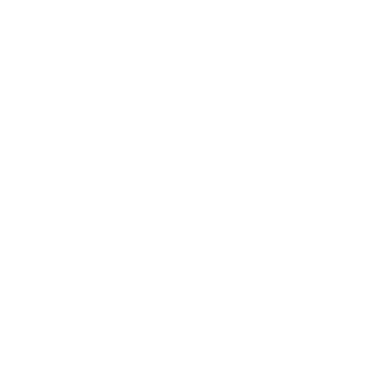
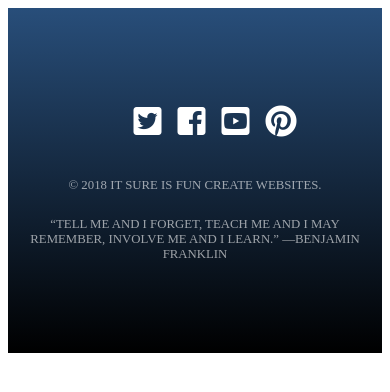
Before and after one commit to afide26/photo-gallery, a plain HTML site: page index.html in a window 390 px wide. Drawn offline with Linux system fonts and the light colour scheme.

Commit message:
Finish footer design with media query

```diff
--- a/index.html
+++ b/index.html
@@ -6,11 +6,81 @@
   <meta name="viewport" content="width=device-width, initial-scale=1.0">
   <meta name="description" content="Flexbox designed webpage">
   <meta http-equiv="X-UA-Compatible" content="ie=edge">
-  <title>Amazing Alaska</title>
+  <link rel="stylesheet" href="style.css">
+  <link rel="shortcut icon" type="image/ico" href="img/favicon.ico">
+  <link href="https://fonts.googleapis.com/css?family=Oswald|Raleway" rel="stylesheet">
+  <link rel="stylesheet" href="https://use.fontawesome.com/releases/v5.5.0/css/all.css" integrity="sha384-B4dIYHKNBt8Bc12p+WXckhzcICo0wtJAoU8YZTY5qE0Id1GSseTk6S+L3BlXeVIU"
+    crossorigin="anonymous">
+  <title>Amazing Zenva Page AboutAlaska</title>
+  <style>
+    a {
+      color: #fff;
+    }
+
+    ul {
+      list-style: none;
+    }
+
+    footer {
+      background-color: #131622;
+      background: linear-gradient(to bottom, #284e7a, #000 100%);
+      color: #fff;
+      padding: 60px 0;
+      text-align: center;
+
+      display: flex;
+      flex-direction: column;
+      align-items: center;
+    }
+
+    footer p {
+      text-transform: uppercase;
+      font-size: .8rem;
+      color: rgba(255, 255, 255, 0.6);
+      margin-bottom: .7rem;
+    }
+
+    footer ul {
+      margin-bottom: 1.5rem;
+      display: flex;
+      flex-direction: row;
+    }
+
+    footer ul li {
+      margin: 0 8px;
+    }
+
+    footer ul li a {
+      cursor: pointer;
+      font-size: 2rem;
+    }
+
+    @media screen and (max-width:800px) {
+      footer {
+        padding: 80px 15px;
+      }
+    }
+  </style>
 </head>
 
 <body>
-
+  <footer>
+    <ul>
+      <li><a href="#" target="_blank"><i class="fab fa-twitter-square"></a></i></li>
+      <li><a href="#" target="_blank"><i class="fab fa-facebook-square"></a></i></li>
+      <li><a href="#" target="_blank"><i class="fab fa-youtube-square"></a></i></li>
+      <li><a href="#" target="_blank"><i class="fab fa-pinterest"></a></i></li>
+    </ul>
+    <p>
+      &copy; <script>
+        document.write(new Date().getFullYear())
+      </script> It sure is fun create websites.
+    </p>
+    <p>
+      &ldquo;Tell me and I forget, teach me and I may remember, involve me and I learn.&rdquo;
+      &mdash;Benjamin Franklin
+    </p>
+  </footer>
 </body>
 
 </html>
```
